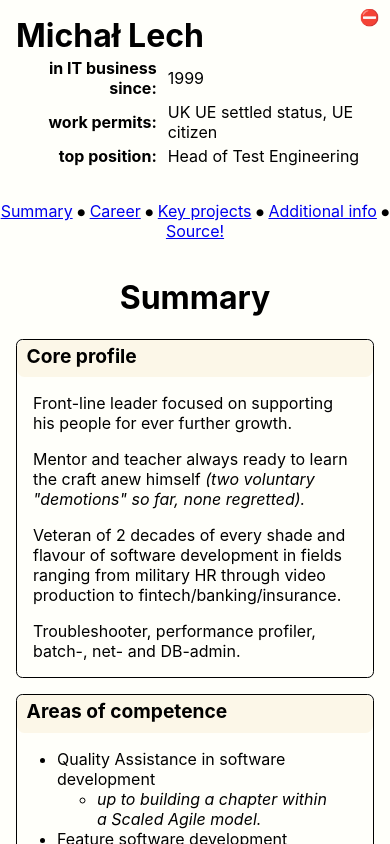
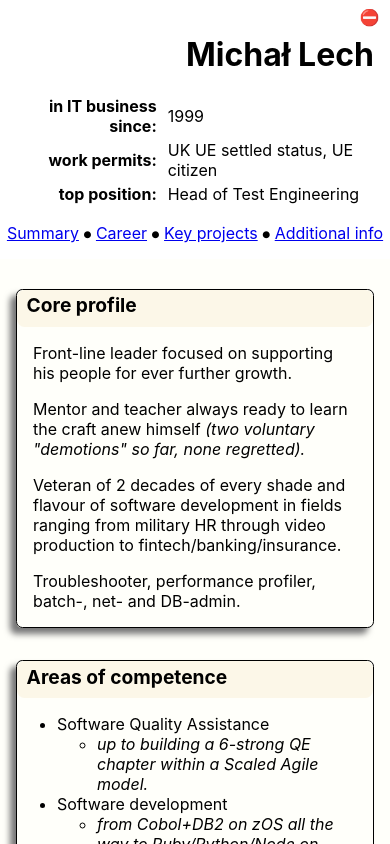
Before and after one commit to akseiya/cvml, a React (Create React App) app in the folder tsx/: page / in a window 390 px wide. Shown: the top 844 px of the page. Built offline with nearby package versions, Linux system fonts and the light colour scheme.

Commit message:
scrolling except header working as expected, responsive jump on photo hide reduced

```diff
--- a/tsx/public/AuthorsResume.yaml
+++ b/tsx/public/AuthorsResume.yaml
@@ -19,9 +19,9 @@ summary:
       Troubleshooter, performance profiler, batch-, net- and DB-admin.
 
   - Areas of competence: |-
-      * Quality Assistance in software development
-        * *up to building a chapter within a Scaled Agile model.*
-      * Feature software development
+      * Software Quality Assistance
+        * *up to building a 6-strong QE chapter within a Scaled Agile model.*
+      * Software development
         * *from Cobol+DB2 on zOS all the way to Ruby/Python/Node on k8s).*
       * Ways of working and platform design and supervision
         * *implementation, tooling, spiking, preaching.*
@@ -32,8 +32,8 @@ summary:
       # Social media and education
         *   User activities and interactions with tracking and analysis (Fuse)
       # Fintech
-        *   Reconciliation (DuCo)
-        *   Cash markets (NYSET)
+        *   Reconciliation ([DuCo](#career-duco))
+        *   Cash markets ([NYSET](#career-nyse))
         *   Derivatives trading support (Pramerica)
         *   Banking systems (Softbank)
       # Video production
@@ -411,6 +411,13 @@ projects:
         * compares resulting data streams and reports items lost, modified and unexpected.
 
 extras:
+
+  - Interests and hobbies: |-
+      * Gaming and [coding](https://github.com/akseiya);
+      * [photography](http://akseiya.deviantart.com/), music and literature;
+      * Japanese art & culture;
+      * religions and mythologies.
+
   - Technologies: |-
       * fresh / reflexive
         * code core
@@ -447,12 +454,6 @@ extras:
         * administration
           * Azure devOps
 
-  - Interests and hobbies: |-
-      * Gaming and [coding](https://github.com/akseiya);
-      * [photography](http://akseiya.deviantart.com/), music and literature;
-      * Japanese art & culture;
-      * religions and mythologies.
-
 photo:
   width: 147px
   height: 147px
--- a/tsx/src/App.css
+++ b/tsx/src/App.css
@@ -8,23 +8,17 @@ body {
 }
 
 #root {
-  background-color: white;
+  height: 100vh;
 }
 
 .resume-root {
-  max-width: 50em;
   position: relative;
   margin: 0 auto;
+  background-color: #fffffa;
 }
 
-.resume-root.rich {
-  background-color: #fffffa;
-
-  height: 100vh;
-
-  display: flex;
-  flex-direction: column;
-}
+/* .resume-root.rich {
+} */
 
 .resume-root.rich.dark {
   background-color: black;
@@ -54,23 +48,35 @@ body {
   width: 7.4em;
 }
 
-.rich main {
-  flex-grow: 10;
-  overflow-y: auto;
+.resume-root > main {
+  margin: 0 auto;
+  max-width: 50em;
 }
 
-.resume-root pre {
+.resume-root.rich > main {
+  margin-top: 13.6em;
+}
+
+a.scrolly {
+    scroll-margin-top: 15em;
+}
+
+.source {
+  text-align: left;
+}
+
+.source pre {
   background-color: #eef;
   overflow-x: auto;
-  margin: 0 0 0 2em;
+  margin: 0 1em 2em;
   padding: 1em;
   border-radius: 1em;
 }
 
-.resume-root > .navbar {
+.pagetop .navbar {
   text-align: center;
   padding-bottom: 1em;
 }
-.resume-root > .navbar :not(:nth-last-child(1))::after {
+.pagetop .navbar :not(:nth-last-child(1))::after {
   content: ' ⦁ ';
 }
--- a/tsx/src/App.mainblocks.css
+++ b/tsx/src/App.mainblocks.css
@@ -1,6 +1,7 @@
 main h1 {
   font-size: 2em;
   text-align: center;
+  margin: 1em;
 }
 
 main article {
@@ -10,6 +11,8 @@ main article {
 .rich main article {
   border: 1px solid black;
   border-radius: 0.4em;
+  margin-bottom: 2em;
+  box-shadow: -6px 6px 6px #777;
 }
 
 main article header {
--- a/tsx/src/App.tsx
+++ b/tsx/src/App.tsx
@@ -34,39 +34,36 @@ export default function App() {
       ['summary', 'Summary'],
       ['career', 'Career'],
       ['projects', 'Key projects'],
-      ['extras', 'Additional info'],
-      ['source', 'Source!']
+      ['extras', 'Additional info']
     ].map(nbi => navLink(nbi[0],nbi[1]));
     return (<div className="navbar">{sections}</div>);
   };
 
   return (
     <div className={'resume-root' + (flatLayout ? '' : ' rich')}>
-      <CVHeader currentResume={currentResume} />
-      {navBar()}
+      <div className="pagetop">
+        <CVHeader currentResume={currentResume} />
+        {navBar()}
+        <a className="switchbox" onClick={flipLayout}>
+          {switchText}
+        </a>
+      </div>
       <main>
-        <a id="summary" />
+        <a className='scrolly' id="summary"/>
         <h1>Summary</h1>
         {(currentResume.summary ?? []).map(renderSummaryItem)}
 
-        <a id="career" />
+        <a className='scrolly' id="career" />
         <Career currentResume={currentResume} />
 
-        <a id="projects" />
+        <a className='scrolly' id="projects" />
         <h1>Key projects</h1>
         {(currentResume.projects ?? []).map(renderSummaryItem)}
 
-        <a id="extras" />
+        <a className='scrolly' id="extras" />
         <h1>Additional information</h1>
         {(currentResume.extras ?? []).map(renderSummaryItem)}
-
-        <a id="source" />
-        <h1>YAML source of this page</h1>
-        <div className='source'><pre>{currentResume.source}</pre></div>
       </main>
-      <a className="switchbox" onClick={flipLayout}>
-        {switchText}
-      </a>
     </div>
   );
 }
--- a/tsx/src/CVHeader.css
+++ b/tsx/src/CVHeader.css
@@ -1,25 +1,36 @@
-.resume-root > header header {
+.rich .pagetop {
+  position: fixed;
+  top: 0;
+  left: 0;
+  background-color: white;
+  width: 100%;
+}
+
+.pagetop header header {
   font-size: 2em;
   font-weight: bold;
-  text-align: left;
+  text-align: right;
   flex-grow: 2;
+  margin: 0.6em 0;
 }
 
-.resume-root > header {
+.resume-root > * > header {
   display: flex;
   margin-bottom: 1em;
+  max-width: 50em;
+  margin: 0 auto;
 }
 
 .resume-root header div {
   margin: 1em;
 }
 
-.resume-root > header div:nth-child(1) {
+.pagetop > header div:nth-child(1) {
   display: none;
 }
 
-@media screen and (min-width: 670px) {
-  .resume-root header div:nth-child(1) {
+@media screen and (min-width: 612px) {
+  .pagetop > header div:nth-child(1) {
     display: block;
   }
 }
--- a/tsx/src/Career.css
+++ b/tsx/src/Career.css
@@ -41,5 +41,5 @@ article ol {
 
 .rich article.job header div:nth-child(2) {
   flex-grow: 4;
-  text-align: right;
+  text-align: left;
 }
--- a/tsx/src/Career.tsx
+++ b/tsx/src/Career.tsx
@@ -57,30 +57,32 @@ const renderJob = (job: Job, i: number) => {
       className={`job ${ folded ? 'old' : ''}`}
       key={`carrer:${job.id ?? i}`}
     >
-      <a id={`career-${job.id}`} />
+      <a className='scrolly' id={`career-${job.id}`} />
       <header>
+        <div className="unfolder" onClick={unfold}>🡇</div>
         <div>{getDuration(job)}</div>
         {nameWithOptionalLink(job.company)}
         {nameWithOptionalLink(job.position)}
-        <div className="unfolder" onClick={unfold}>🡇</div>
       </header>
       <main><ReactMarkdown>{job.description}</ReactMarkdown></main>
     </article>
   );
 };
 
+
 export default function Career(props: { currentResume: YAMLResume }) {
   const { currentResume } = props;
   const { career } = currentResume;
   const { jobs } = career ?? {};
+
+  const chronologically = (job1: Job, job2: Job) =>
+    new Date(job2.from).valueOf() - new Date(job1.from).valueOf();
+
   return (
     <>
       <h1>Career</h1>
       {(jobs ?? [])
-        .sort(
-          (j1: Job, j2: Job) =>
-            new Date(j2.from).valueOf() - new Date(j1.from).valueOf()
-        )
+        .sort(chronologically)
         .map(renderJob)}
     </>
   );
```
